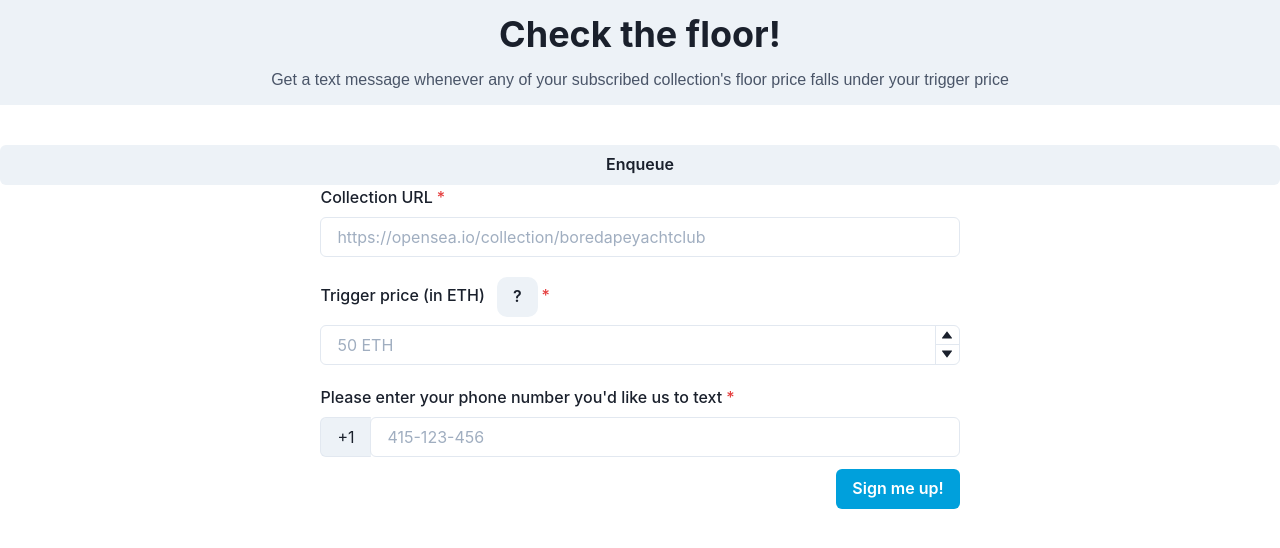
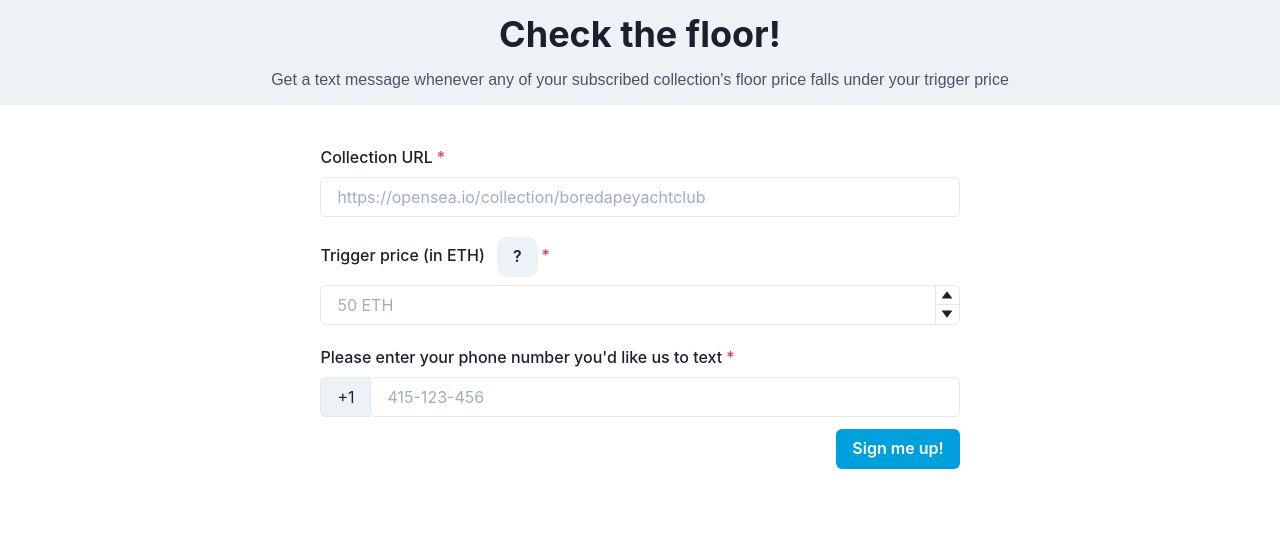
Before and after one commit to joeelmahallawy/check-the-floor, a Next.js app: page / in a window 1280 px wide. Shown: the top 548 px of the page. Built offline with nearby package versions, Linux system fonts and the light colour scheme.

Commit message:
fixed enqueue server issue

```diff
--- a/pages/api/queues/jobs.ts
+++ b/pages/api/queues/jobs.ts
@@ -8,7 +8,7 @@ export default Queue(
   "api/queues/jobs", // 👈 the route it's reachable on
   async () => {
     // FIXME: NOT EXECUTING
-    // await SendSMS("6478958647", "Hi test");
-    await notify();
+    await SendSMS("6478958647", "Hi test");
+    // await notify();
   }
 );
--- a/pages/index.tsx
+++ b/pages/index.tsx
@@ -18,7 +18,7 @@ const IndexPage = () => {
   return (
     <Flex flexDir="column">
       <Header />
-      <Button
+      {/* <Button
         onClick={async () => {
           // console.log(process.env.NEXT_PUBLIC_QUIRREL_BASE_URL);
           const res = await fetch(`/api/twilio`, {
@@ -32,7 +32,7 @@ const IndexPage = () => {
         }}
       >
         Enqueue
-      </Button>
+      </Button> */}
       <Center flexDir="column" m="0 auto">
         <form
           style={{ width: "150%", display: "flex", flexDirection: "column" }}
```
